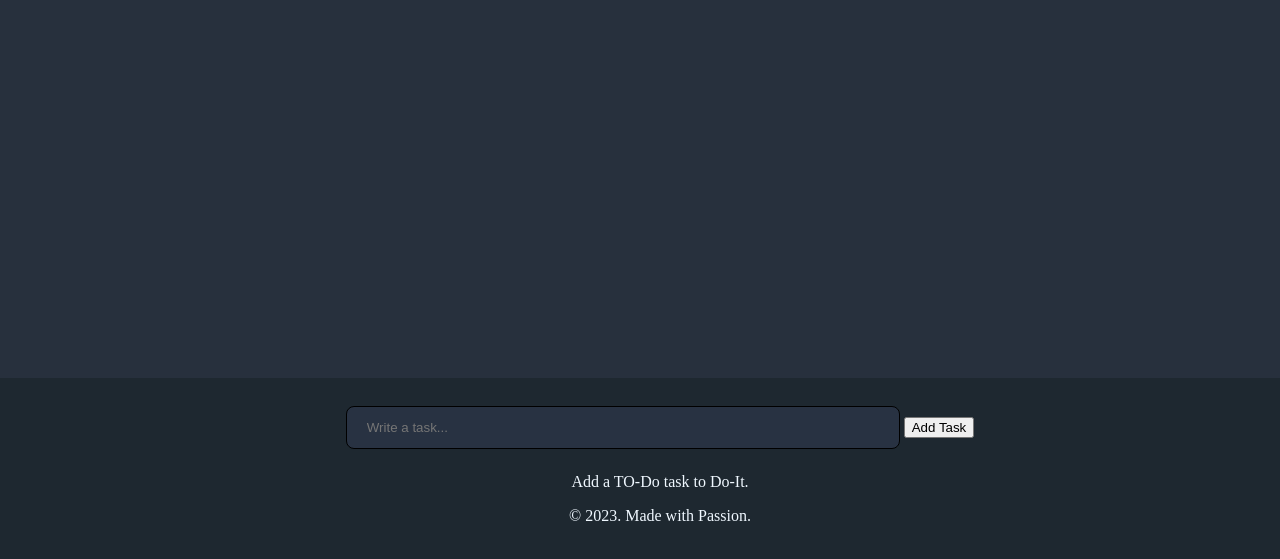
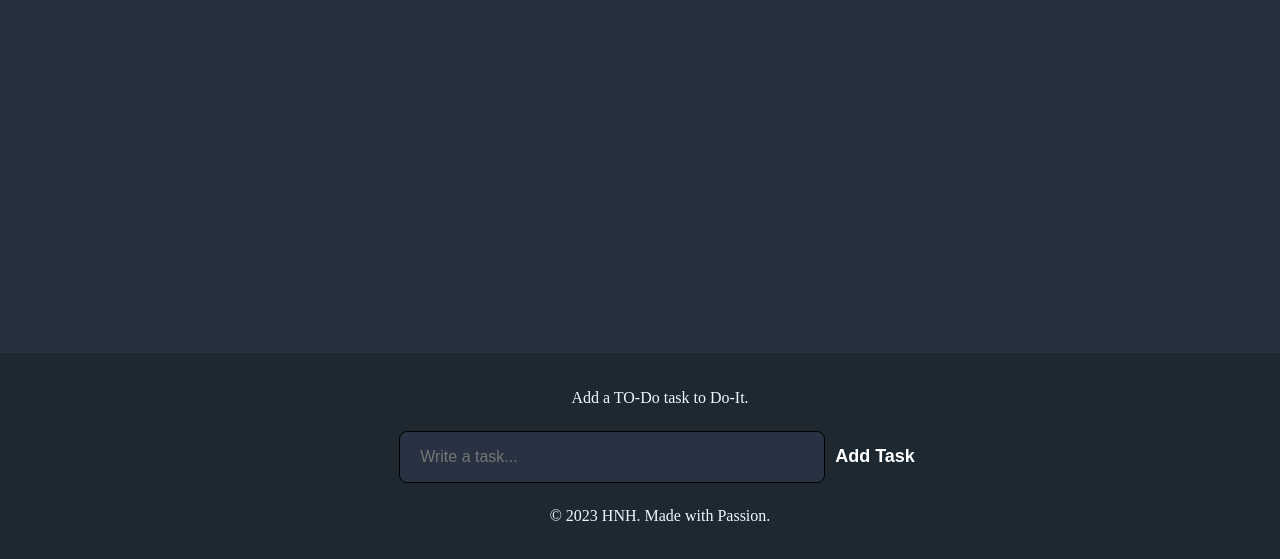
Before and after one commit to iamsanamrai/ToDo-List_using_JavaScript, a plain HTML site: page index.html in a window 1280 px wide. Shown: the part 239-798 px from the top of the page. Drawn offline with Linux system fonts and the light colour scheme.

Commit message:
css buttom changed

```diff
--- a/index.html
+++ b/index.html
@@ -23,14 +23,15 @@
 
 <!-- Footer -->
     <div class="footer">
+        <p>Add a TO-Do task to Do-It.</p>
         <div>
         <input type="text" id="todoInput" placeholder="Write a task...">
          <button onclick="addTodo()">Add Task</button>
 
         </div>
 
-            <p>Add a TO-Do task to Do-It.</p>
-            <p>© 2023. Made with Passion.</p>
+
+            <p>© 2023 HNH. Made with Passion.</p>
     </div>
 
     </body>
--- a/style.css
+++ b/style.css
@@ -1,3 +1,5 @@
+
+
 /* Header Design */
 
 .header {
@@ -44,11 +46,22 @@ ul {
 }
 
 input {
-    width: 40%;
-    padding: 13px 20px;
+    width: 30%;
+    padding: 16px 20px;
     margin: 8px 0;
     background-color: rgb(40, 50, 66);
     color: white;
     border: 1px solid black;
     border-radius: 8px;
+    font-size: 1rem;
 }
+
+button {
+    appearance: none;
+    border: none;
+    outline: none;
+    background: none;
+    font-size: 18px;
+    font-weight: 600;
+    color: rgb(255, 255, 255);
+}
```
